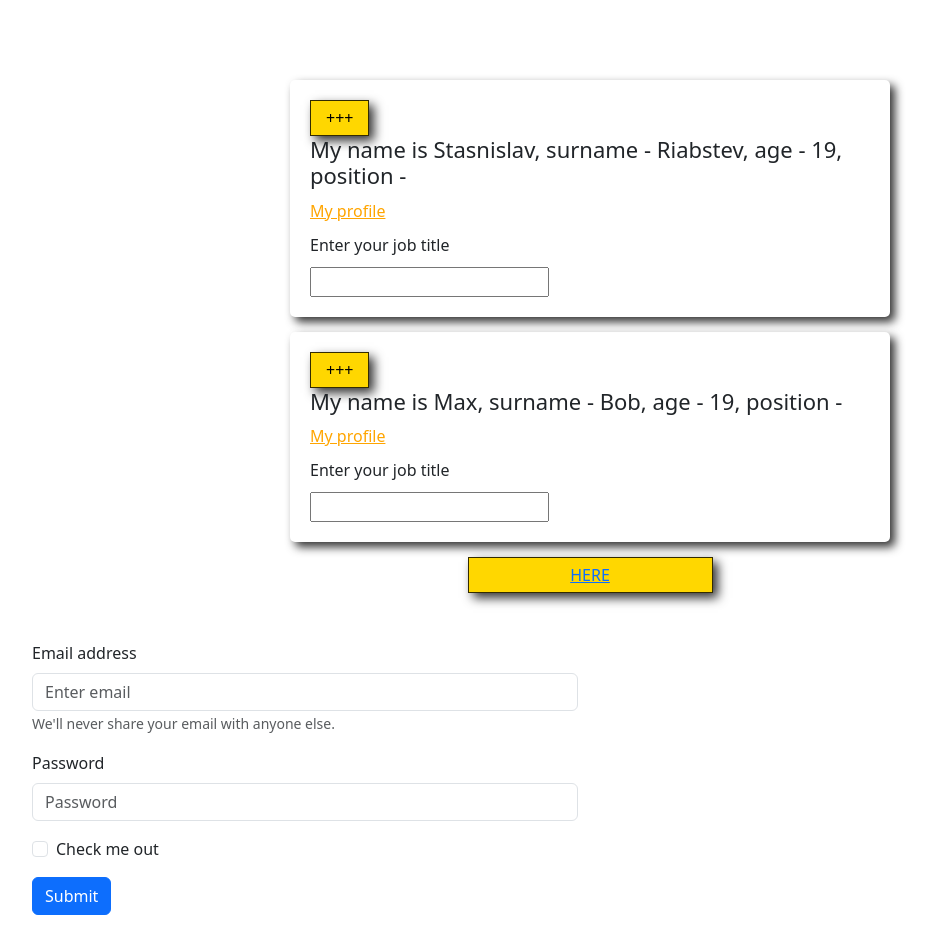
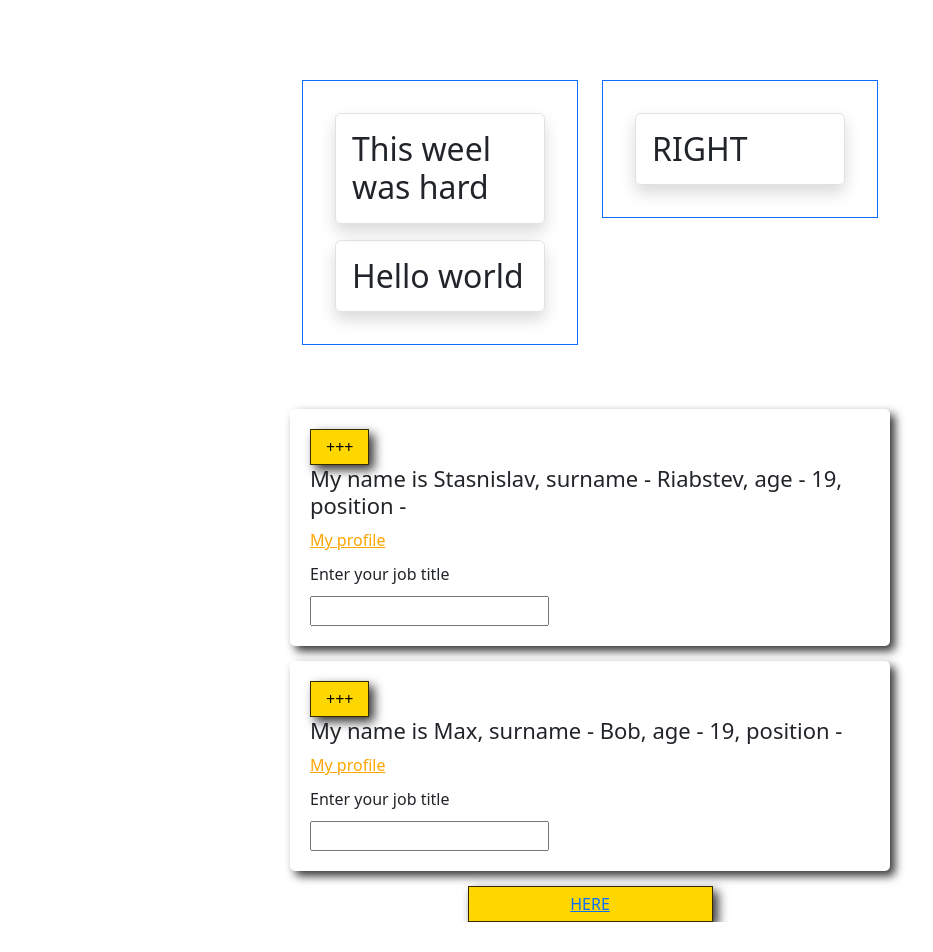
Before and after one commit to StanislavRiabtsev/react-map, a React (Create React App) app in the folder components-props/: page / in a window 1280 px wide. Shown: the top 952 px of the page, without its empty margins (50-983 px from the left). After the commit the page ends 922 px from the top, so only its background shows below. Built offline with nearby package versions, Linux system fonts and the light colour scheme.

Commit message:
Inserting elements via props.children

```diff
--- a/components-props/src/App.jsx
+++ b/components-props/src/App.jsx
@@ -1,5 +1,6 @@
-import { Component } from 'react';
+import React, { Component } from 'react';
 import styled from 'styled-components';
+import AutoLayoutExample from './BootstrapTest';
 import './App.css';
 
 const EmpItem = styled.div`
@@ -75,9 +76,35 @@ const Wrapper = styled.div`
   margin: 80px auto 0 auto;
 `;
 
+const DynamicGreating = (props) => {
+  return (
+    <div className={'mb-3 p-3 border border-' + props.color}>
+      {
+        React.Children.map(props.children, child => {
+          return React.cloneElement(child, { className: 'shadow p-3 m-3 border rounded' })
+        })
+      }
+    </div>
+  )
+}
+
 function App() {
   return (
     <Wrapper>
+      <AutoLayoutExample
+        left={
+          <DynamicGreating color={'primary'}>
+            <h2>This weel was hard</h2>
+            <h2>Hello world</h2>
+          </DynamicGreating>
+        }
+        right={
+          <DynamicGreating color={'primary'}>
+            <h2>RIGHT</h2>
+          </DynamicGreating>
+        }
+      />
+
       <WhoAmI name='Stasnislav' surname="Riabstev" link="facebook.com" />
       <WhoAmI name='Max' surname="Bob" link="youtube.com" />
     </Wrapper>
--- a/components-props/src/BootstrapTest.jsx
+++ b/components-props/src/BootstrapTest.jsx
@@ -1,61 +1,16 @@
 import Container from 'react-bootstrap/Container'
 import Row from 'react-bootstrap/Row';
 import Col from 'react-bootstrap/Col';
-import Carousel from 'react-bootstrap/Carousel';
-import Button from 'react-bootstrap/Button';
-import Form from 'react-bootstrap/Form';
 
-
-
-function AutoLayoutExample() {
+function AutoLayoutExample(props) {
     return (
-        <Container className='mt-5 mb-5'>
+        <Container className='mt-5 mb-5 center'>
             <Row>
                 <Col>
-                    <Form>
-                        <Form.Group className="mb-3" controlId="formBasicEmail">
-                            <Form.Label>Email address</Form.Label>
-                            <Form.Control type="email" placeholder="Enter email" />
-                            <Form.Text className="text-muted">
-                                We'll never share your email with anyone else.
-                            </Form.Text>
-                        </Form.Group>
-
-                        <Form.Group className="mb-3" controlId="formBasicPassword">
-                            <Form.Label>Password</Form.Label>
-                            <Form.Control type="password" placeholder="Password" />
-                        </Form.Group>
-                        <Form.Group className="mb-3" controlId="formBasicCheckbox">
-                            <Form.Check type="checkbox" label="Check me out" />
-                        </Form.Group>
-                        <Button variant="primary" type="submit">
-                            Submit
-                        </Button>
-                    </Form>
+                    {props.left}
                 </Col>
                 <Col>
-                    <Carousel>
-                        <Carousel.Item>
-                            <Carousel.Caption>
-                                <h3>First slide label</h3>
-                                <p>Nulla vitae elit libero, a pharetra augue mollis interdum.</p>
-                            </Carousel.Caption>
-                        </Carousel.Item>
-                        <Carousel.Item>
-                            <Carousel.Caption>
-                                <h3>Second slide label</h3>
-                                <p>Lorem ipsum dolor sit amet, consectetur adipiscing elit.</p>
-                            </Carousel.Caption>
-                        </Carousel.Item>
-                        <Carousel.Item>
-                            <Carousel.Caption>
-                                <h3>Third slide label</h3>
-                                <p>
-                                    Praesent commodo cursus magna, vel scelerisque nisl consectetur.
-                                </p>
-                            </Carousel.Caption>
-                        </Carousel.Item>
-                    </Carousel>
+                    {props.right}
                 </Col>
             </Row>
         </Container>
--- a/components-props/src/index.jsx
+++ b/components-props/src/index.jsx
@@ -3,7 +3,6 @@ import ReactDOM from 'react-dom/client';
 import './index.css';
 import App from './App';
 import { Button } from './App';
-import AutoLayoutExample from './BootstrapTest'
 import styled from 'styled-components';
 
 import 'bootstrap/dist/css/bootstrap.min.css';
@@ -19,6 +18,5 @@ root.render(
   <React.StrictMode>
     <App />
     <BigButton as="a">HERE</BigButton>
-    <AutoLayoutExample></AutoLayoutExample>
   </React.StrictMode>
 );
```
